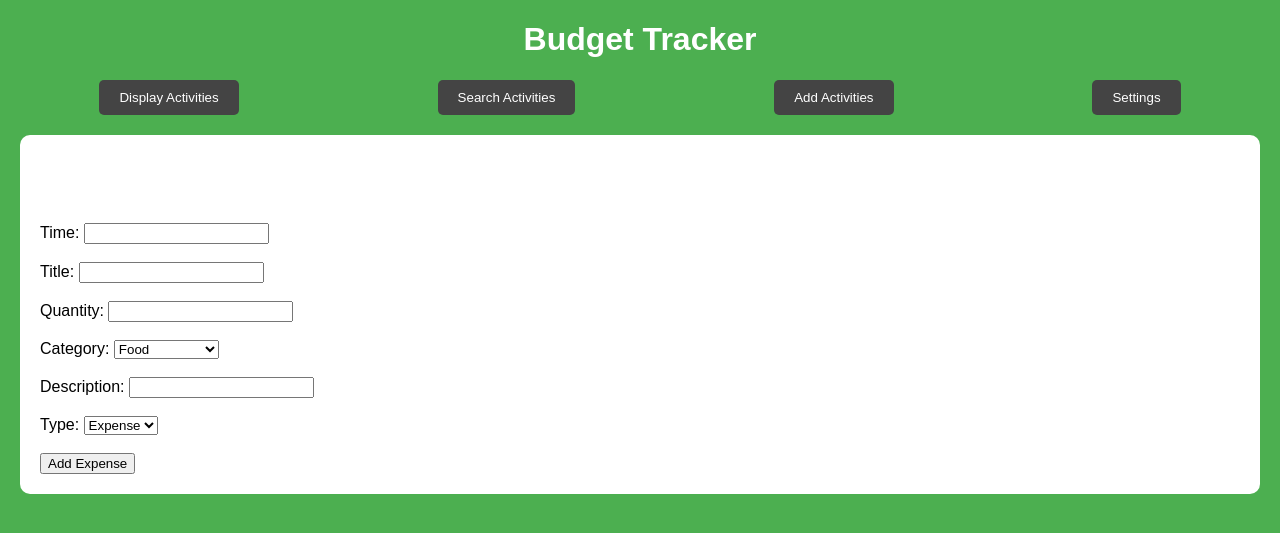
After one commit to software-students-fall2023/2-web-app-exercise-hehexd, a Python web app: template app/templates/addAct.html in a window 1280 px wide. The commit adds this page. Shown: the top 533 px of the page. Run offline with Jinja, Linux system fonts and the light colour scheme; the template is opened without the code that fills it, so the values that code supplies are empty.

Commit message:
html and css

```diff
--- a/app/static/css/style.css
+++ b/app/static/css/style.css
@@ -0,0 +1,88 @@
+body {
+    font-family: Arial, sans-serif;
+    background-color: #4CAF50;
+    margin: 0;
+    padding: 0;
+}
+
+h1, h2, h3 {
+    color: white;
+    text-align: center;
+}
+
+.button-container {
+    display: flex;
+    justify-content: space-around;
+    align-items: center;
+    margin: 20px 0;
+}
+
+.button {
+    background-color: #444;
+    color: white;
+    border: none;
+    padding: 10px 20px;
+    border-radius: 5px;
+    cursor: pointer;
+    transition: background-color 0.3s;
+}
+
+.button:hover {
+    background-color: #888;
+}
+
+.content {
+    margin: 20px;
+    padding: 20px;
+    background-color: white;
+    border-radius: 10px;
+}
+
+table {
+    width: 100%;
+    border-collapse: collapse;
+    margin-top: 20px;
+}
+
+th, td {
+    padding: 15px;
+    text-align: left;
+    border-bottom: 1px solid #ddd;
+}
+
+th {
+    background-color: #444;
+    color: white;
+}
+
+tr:nth-child(odd) {
+    background-color: white;
+}
+
+tr:nth-child(even) {
+    background-color: #f2f2f2;
+}
+
+#otherField {
+    display: none;
+}
+
+
+#searchInput {
+    width: 80%;
+}
+
+@media screen and (max-width: 768px) {
+    .button-container {
+        flex-direction: column;
+        align-items: center;
+    }
+
+    .button {
+        margin-bottom: 10px;
+    }
+
+    table {
+        font-size: 14px;
+    }
+}
--- /dev/null
+++ b/app/templates/addAct.html
@@ -0,0 +1,57 @@
+{% extends "base.html" %}
+
+{% block title %}Add Expenses{% endblock %}
+
+{% block content %}
+    <h2>Add Expenses</h2>
+    <div>
+        <label for="time">Time:</label>
+        <input type="text" id="time">
+        <br><br>
+        <label for="title">Title:</label>
+        <input type="text" id="title">
+        <br><br>
+        <label for="quantity">Quantity:</label>
+        <input type="number" id="quantity">
+        <br><br>
+        <label for="category">Category:</label>
+        <select id="category" onchange="toggleOtherInput()">
+            <option value="food">Food</option>
+            <option value="entertainment">Entertainment</option>
+            <option value="bill payments">Bill Payments</option>
+            <option value="other">Other</option>
+        </select>
+        <br><br>
+        <style>
+        #otherField {
+            display: none;
+        }
+        </style>
+        <div id="otherField">
+            <label for="other">Other:</label>
+            <input type="text" id="other" name="other" required placeholder="Enter custom category">
+            <br><br>
+        </div>
+        <script>
+        function toggleOtherInput() {
+            var category = document.getElementById("category");
+            var otherField = document.getElementById("otherField");
+            if (category.value === "other") {
+                otherField.style.display = "block";
+            } else {
+                otherField.style.display = "none";
+            }
+        }
+        </script>
+        <label for="description">Description:</label>
+        <input type="text" id="description">
+        <br><br>
+        <label for="type">Type:</label>
+        <select id="type">
+            <option value="expense">Expense</option>
+            <option value="income">Income</option>
+        </select>
+        <br><br>
+        <button onclick="addExp()">Add Expense</button>
+    </div>
+{% endblock %}
--- /dev/null
+++ b/app/templates/base.html
@@ -0,0 +1,21 @@
+<!DOCTYPE html>
+<html>
+<head>
+    <link rel="stylesheet" type="text/css" href="style.css">
+    <meta charset="UTF-8">
+    <title>{% block title %}Budget Tracker{% endblock %}</title>
+</head>
+<body>
+    <h1>Budget Tracker</h1>
+    <div class="button-container">
+        <button class="button">Display Activities</button>
+        <button class="button">Search Activities</button>
+        <button class="button">Add Activities</button>
+        <button class="button">Settings</button>
+    </div>
+
+    <div class="content">
+        {% block content %}{% endblock %}
+    </div>
+</body>
+</html>
--- a/app/templates/login.html
+++ b/app/templates/login.html
@@ -1,6 +1,7 @@
 <!doctype html>
 <html>
 <head>
+    <link rel="stylesheet" type="text/css" href="style.css">
     <title>Sign In</title>
 </head>
 <body>
```
Also changed, not shown: app/templates/addexpenses.html (deleted, +0 -30 lines), app/templates/disAct.html (added, +31 -0 lines), app/templates/displayExpenses.html (deleted, +0 -29 lines), app/templates/editAct.html (added, +38 -0 lines), app/templates/setting.html (added, +44 -0 lines), app/templates/srch.html (added, +20 -0 lines), app/templates/template.html (deleted, +0 -12 lines). Lines whose indentation alone changed are shown as unchanged.
